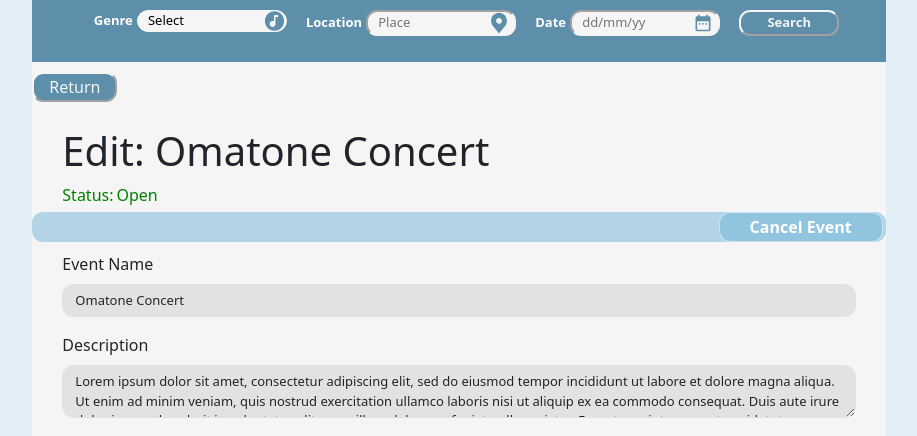
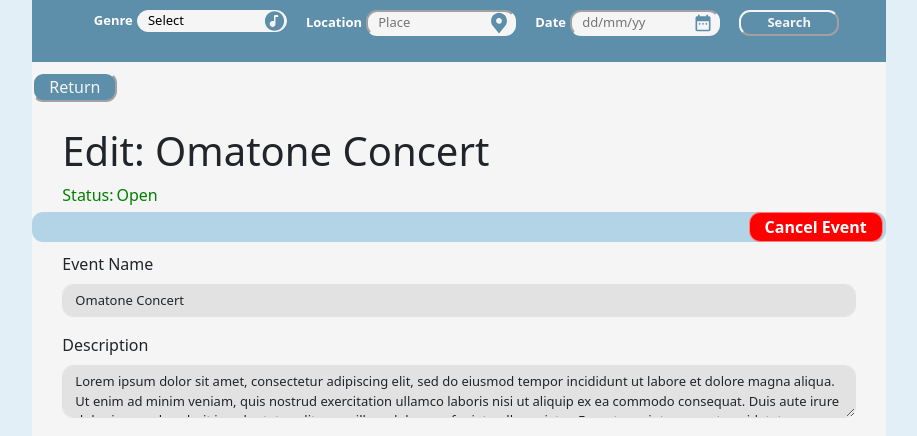
Before and after one commit to Alisha5905/IAB207A3, a Flask app: page /events/edit/1 in a window 1280 px wide. Shown: the part 71-507 px from the top of the page, without its empty margins (181-1098 px from the left). Run offline with Flask 3, Linux system fonts and the light colour scheme; a user stored in the database is signed in; some libraries are stand-ins or nearby versions.

Commit message:
added filtered result label + style for cancel btn

```diff
--- a/musimate/static/styles/style.css
+++ b/musimate/static/styles/style.css
@@ -34,6 +34,25 @@
     padding-top: 2px;
     padding-bottom: 2px;
     margin-right: 3px;
+}
+
+#cancelButton {
+    border-radius: 11px;
+    background-color: rgba(255, 0, 0);
+    color: white;
+    font-size: auto;
+    font-weight: bold;
+    padding-left: 15px;
+    padding-right: 15px;
+    border-color: rgba(255, 0, 0, 0.5);
+    text-decoration: none;
+    border: 1px solid rgba(252, 252, 252, 0.5);
+    padding-top: 2px;
+    padding-bottom: 2px;
+}
+
+#cancelButton:hover {
+    background-color: rgb(153, 0, 0)
 }
 
 .breakButton:hover {
--- a/musimate/templates/events/create.html
+++ b/musimate/templates/events/create.html
@@ -35,7 +35,7 @@
     {% if event.status == "Cancelled" %}
     <a class="breakButton" href="{{ url_for('event.change_status', id=event.id, status='Open') }}">Open Event</a>
     {% elif (event.status == "Open") or (event.status == "Sold Out") %}
-    <a class="breakButton" href="{{ url_for('event.change_status', id=event.id, status='Cancelled') }}">Cancel Event</a>
+    <a class="breakButton" id ="cancelButton" href="{{ url_for('event.change_status', id=event.id, status='Cancelled') }}">Cancel Event</a>
     {% endif %}
   </div>
   {% endif %}
--- a/musimate/templates/index.html
+++ b/musimate/templates/index.html
@@ -8,6 +8,9 @@
    <h4>No Events</h4>
 </div>
 {% else %}
+<div class="d-flex p-3 justify-content-start">
+   <h2 style="margin-left: 2px" >Filtered Result(s): </h2>
+</div>
 <div class="card-group">
    {% for event in events %}
    <!-- <div class="card mx-3">
```
Also changed, not shown: instance/musimate.sqlite.
